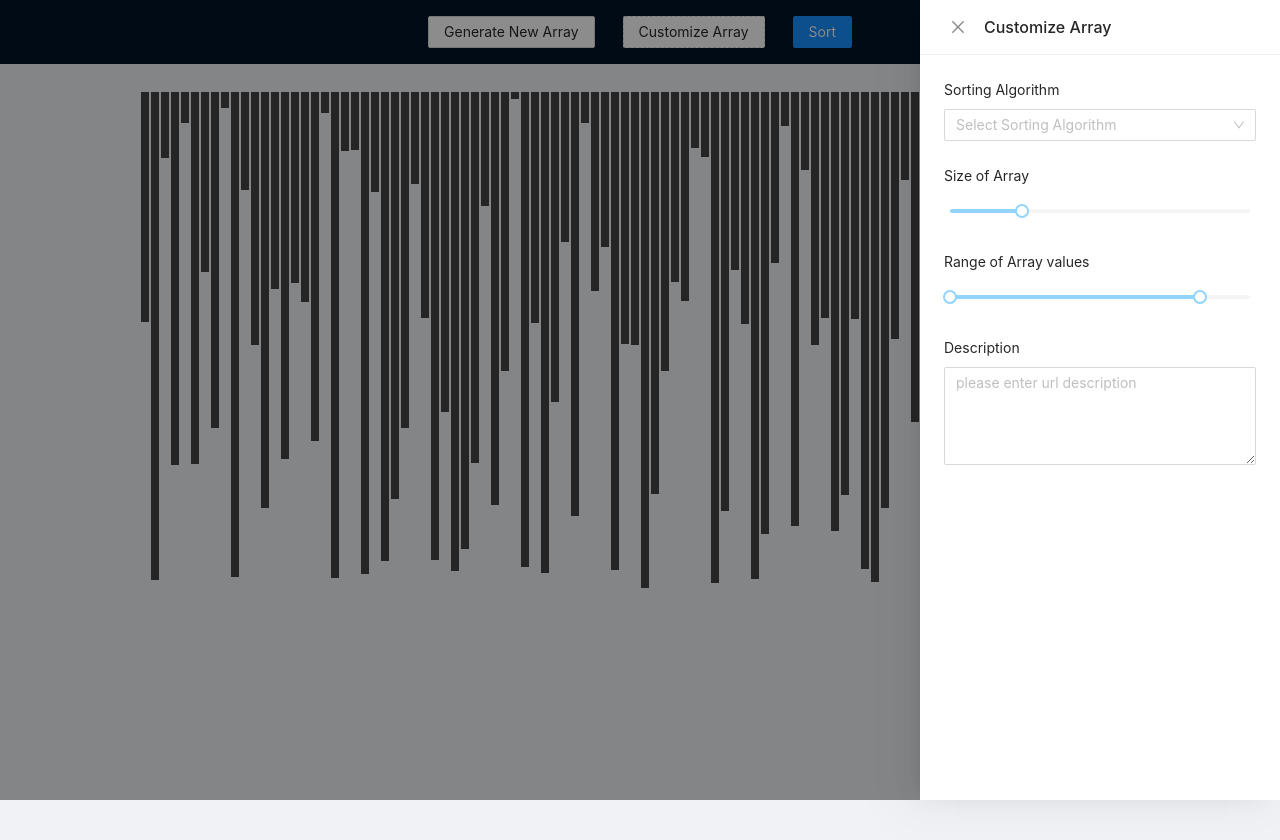
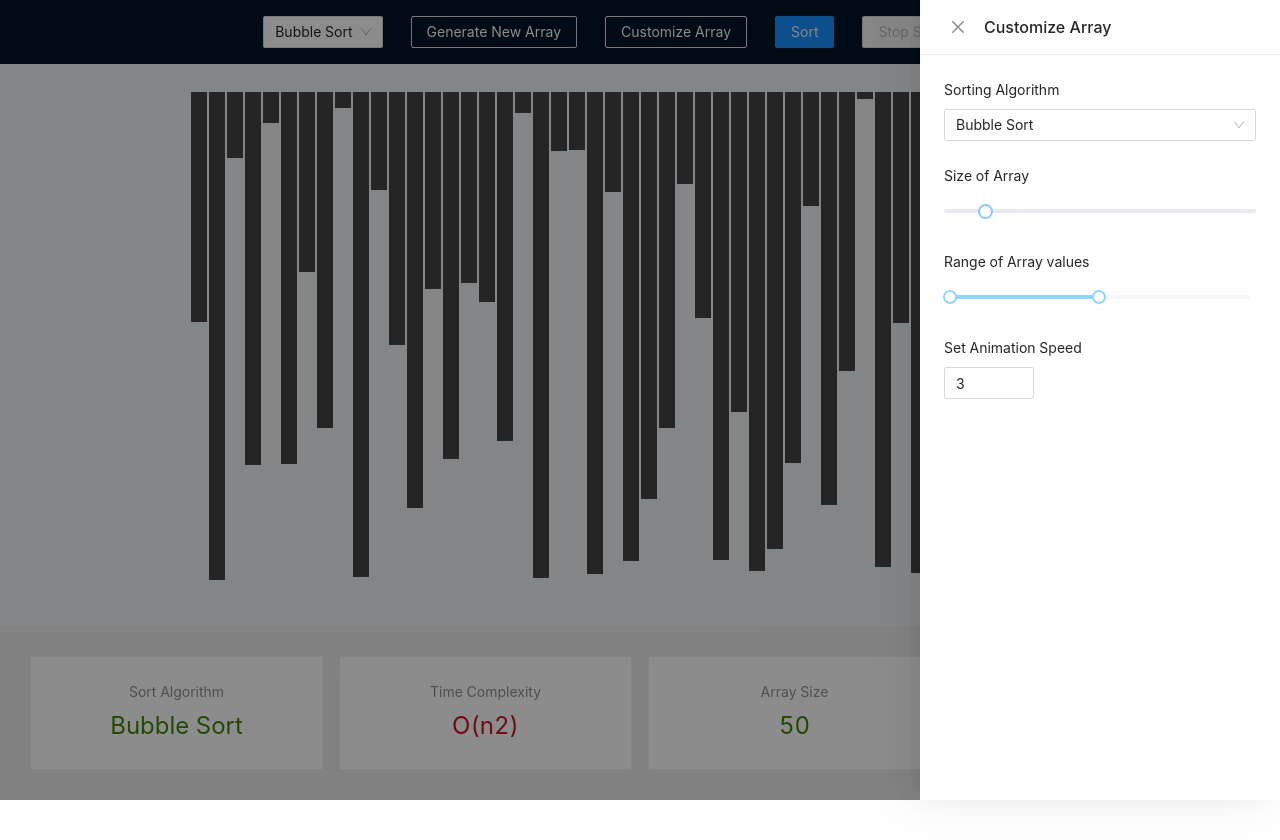
Before and after one commit to sapnatomar/sorting-algorithm-visualiser, a React (Create React App) app: page / in a window 1280 px wide. Both pictures are taken after a click on the button "Customize Array". Shown: the top 840 px of the page. After the commit the page ends 800 px from the top, so only its background shows below. Built offline with nearby package versions, Linux system fonts and the light colour scheme.

Commit message:
implement Insertion sort and Quick sort Algorithm

```diff
--- a/src/algorithms/InsertionSort.js
+++ b/src/algorithms/InsertionSort.js
@@ -0,0 +1,25 @@
+function insertionSort(array, actions) {
+  const size = array.length;
+  for (let i = 0; i < size; i++) {
+    const key = array[i];
+    let j = i - 1;
+    while (j >= 0) {
+      actions.push([0, j, j + 1]);
+      if (array[j] > key) {
+        actions.push([1, j + 1, array[j]]);
+        actions.push([2, j, j + 1]);
+
+        array[j + 1] = array[j];
+        j--;
+      } else {
+        actions.push([2, j, j + 1]);
+        break;
+      }
+    }
+
+    array[j + 1] = key;
+    actions.push([1, j + 1, key]);
+  }
+}
+
+export default insertionSort;
--- a/src/algorithms/QuickSort.js
+++ b/src/algorithms/QuickSort.js
@@ -0,0 +1,50 @@
+function swap(array, i, j, actions) {
+  actions.push([1, i, array[j]]);
+  actions.push([1, j, array[i]]);
+
+  const temp = array[i];
+  array[i] = array[j];
+  array[j] = temp;
+}
+
+function partition(array, low, high, actions) {
+  //const randomIndex = Math.floor(Math.random() * (high - low + 1) + low);
+  //swap(array, low, low + randomIndex, actions);
+  const pivot = array[low];
+  let i = low;
+  let j = high;
+
+  while (i < j) {
+    while (array[i] <= pivot) {
+      actions.push([0, low, i]);
+      actions.push([2, low, i]);
+      i++;
+    }
+    while (array[j] > pivot) {
+      actions.push([0, low, j]);
+      actions.push([2, low, j]);
+      j--;
+    }
+    if (i < j) {
+      actions.push([0, i, j]);
+      swap(array, i, j, actions);
+      actions.push([2, i, j]);
+    }
+  }
+
+  actions.push([0, low, j]);
+  swap(array, low, j, actions);
+  actions.push([2, low, j]);
+
+  return j;
+}
+
+function quickSort(array, low, high, actions) {
+  if (low < high) {
+    const partitionIndex = partition(array, low, high, actions);
+    quickSort(array, low, partitionIndex - 1, actions);
+    quickSort(array, partitionIndex + 1, high, actions);
+  }
+}
+
+export default quickSort;
--- a/src/algorithms/Sort.js
+++ b/src/algorithms/Sort.js
@@ -1,10 +1,9 @@
 import bubbleSort from "./BubbleSort";
 import selectionSort from "./SelectionSort";
+import insertionSort from "./InsertionSort";
+import quickSort from "./QuickSort";
 // import mergeSort from "./MergeSort";
-// import quickSort from "./QuickSort";
-// import selectionSort from "./SelectionSort";
 // import heapSort from "./HeapSort";
-//import insertionSort from "./InsertionSort";
 
 export default function sortArray(array, type) {
   const actions = [];
@@ -14,8 +13,10 @@ export default function sortArray(array, type) {
   } else if (type === "Selection Sort") {
     selectionSort(auxillaryArray, actions);
   } else if (type === "Insertion Sort") {
+    insertionSort(auxillaryArray, actions);
   } else if (type === "Merge Sort") {
   } else if (type === "Quick Sort") {
+    quickSort(auxillaryArray, 0, array.length - 1, actions);
   } else {
     bubbleSort(auxillaryArray, actions);
   }
--- a/src/components/CustomizeArrayDrawer.js
+++ b/src/components/CustomizeArrayDrawer.js
@@ -1,6 +1,6 @@
 import React, { Component } from "react";
 
-import { Drawer, Form, Button, Col, Row, Input, Select, Slider } from "antd";
+import { Drawer, Form, Col, Row, Select, Slider, InputNumber } from "antd";
 
 const { Option } = Select;
 
@@ -10,10 +10,14 @@ export class CustomizeArrayDrawer extends Component {
       size,
       min_value,
       max_value,
+      sortMethod,
+      animation_speed,
       visible,
       onClose,
       handleSizeChange,
       handleValueChange,
+      handleAnimationSpeedChange,
+      onSortMethodChange,
     } = this.props;
 
     return (
@@ -27,11 +31,19 @@ export class CustomizeArrayDrawer extends Component {
         <Form layout="vertical" hideRequiredMark>
           <Row gutter={16}>
             <Col span={24}>
-              <Form.Item name="algorithm" label="Sorting Algorithm">
-                <Select placeholder="Select Sorting Algorithm">
+              <Form.Item
+                name="algorithm"
+                label="Sorting Algorithm"
+                initialValue={sortMethod}
+              >
+                <Select
+                  placeholder="Select Sorting Algorithm"
+                  onChange={onSortMethodChange}
+                >
+                  <Option value="Bubble Sort">Bubble Sort</Option>
+                  <Option value="Selection Sort">Selection Sort</Option>
+                  <Option value="Insertion Sort">Insertion Sort</Option>
                   <Option value="Merge Sort">Merge Sort</Option>
-                  <Option value="Buttble Sort">Bubble Sort</Option>
-                  <Option value="Selection Sort">Selection Sort</Option>
                   <Option value="Quick Sort">Quick Sort</Option>
                   <Option value="Heap Sort">Heap Sort</Option>
                 </Select>
@@ -40,27 +52,34 @@ export class CustomizeArrayDrawer extends Component {
           </Row>
           <Row gutter={16}>
             <Col span={24}>
-              <Form.Item name="size" label="Size of Array">
-                <Slider
-                  defaultValue={size}
-                  min={5}
-                  max={400}
-                  step={5}
+              <Form.Item name="size" label="Size of Array" initialValue={size}>
+                <input
+                  type="range"
+                  min="5"
+                  max="400"
+                  value={size}
+                  className="slider"
+                  id="myRange"
+                  onClick={handleSizeChange}
                   onChange={handleSizeChange}
-                  autoFocus={true}
+                  onMouseUp={handleSizeChange}
                 />
               </Form.Item>
             </Col>
           </Row>
           <Row gutter={16}>
             <Col span={24}>
-              <Form.Item name="value_range" label="Range of Array values">
+              <Form.Item
+                name="value_range"
+                label="Range of Array values"
+                initialValue={[min_value, max_value]}
+              >
                 <Slider
                   range
-                  defaultValue={[min_value, max_value]}
                   min={5}
-                  max={600}
+                  max={1000}
                   onChange={handleValueChange}
+                  onAfterChange={handleValueChange}
                   autoFocus={true}
                 />
               </Form.Item>
@@ -69,18 +88,14 @@ export class CustomizeArrayDrawer extends Component {
           <Row gutter={16}>
             <Col span={24}>
               <Form.Item
-                name="description"
-                label="Description"
-                rules={[
-                  {
-                    required: true,
-                    message: "please enter url description",
-                  },
-                ]}
+                name="animation_speed"
+                label="Set Animation Speed"
+                initialValue={animation_speed}
               >
-                <Input.TextArea
-                  rows={4}
-                  placeholder="please enter url description"
+                <InputNumber
+                  min={1}
+                  max={15}
+                  onChange={handleAnimationSpeedChange}
                 />
               </Form.Item>
             </Col>
--- /dev/null
+++ b/src/components/Log.js
@@ -0,0 +1,9 @@
+import React from "react";
+
+export default function Log() {
+  return (
+    <div>
+      <h1>Hello</h1>
+    </div>
+  );
+}
--- a/src/components/Visualizer.css
+++ b/src/components/Visualizer.css
@@ -1,10 +1,22 @@
-.header Button {
+.AppContainer {
+  min-height: 100vh !important;
+}
+
+.header Button,
+.header .ant-select {
   margin-left: 1em;
   margin-right: 1em;
 }
 
+.header Button {
+  color: white;
+}
+
+.main-section {
+  margin-bottom: 37px;
+}
+
 .array-container {
-  min-height: 100vh !important;
   flex-direction: row;
   align-items: flex-start;
   display: inline-flex;
@@ -16,3 +28,42 @@
   display: inline-block;
   margin: 0 1px;
 }
+
+.slider {
+  -webkit-appearance: none;
+  width: 100%;
+  height: 4px;
+  background: #d3d3ea;
+  border-radius: 5px;
+  outline: none;
+  opacity: 0.5;
+  -webkit-transition: 0.2s;
+  transition: opacity 0.2s;
+}
+
+.slider::-webkit-slider-thumb {
+  -webkit-appearance: none;
+  width: 15px;
+  height: 15px;
+  border-radius: 50%;
+  border: 2px solid #1890ff;
+  background: white;
+  cursor: pointer;
+}
+
+.slider::-moz-range-thumb {
+  width: 15px;
+  height: 15px;
+  border-radius: 50%;
+  border: 1px solid blue;
+  background: whitesmoke;
+  cursor: pointer;
+}
+
+.site-statistic-demo-card {
+  bottom: 0;
+  width: -webkit-fill-available;
+  position: fixed;
+  background: #ececec;
+  padding: 30px;
+}
--- a/src/components/Visualizer.js
+++ b/src/components/Visualizer.js
@@ -1,20 +1,29 @@
 import React, { Component } from "react";
-import "antd/dist/antd.css";
-import { Layout, Button } from "antd";
-import "./Visualizer.css";
-import CustomizeArrayDrawer from "./CustomizeArrayDrawer.js";
-
+import CustomizeArrayDrawer from "./CustomizeArrayDrawer";
+// import Log from "./Log";
 import sortArray from "../algorithms/Sort.js";
 
+import { Statistic, Card, Row, Col } from "antd";
+import { ArrowUpOutlined } from "@ant-design/icons";
+
+import "./Visualizer.css";
+import "antd/dist/antd.css";
+import { Layout, Button, Select, notification } from "antd";
+import { SmileOutlined } from "@ant-design/icons";
+
 const { Header, Content } = Layout;
-
-function randomIntFromInterval(min, max) {
-  return Math.floor(Math.random() * (max - min + 1) + min);
-}
-
-const ANIMATION_SPEED = 3;
+const { Option } = Select;
 const COLOR1 = "#444";
 const COLOR2 = "red";
+
+const complexity = {
+  "Bubble Sort": "O(n2)",
+  "Selection Sort": "O(n2)",
+  "Insertion Sort": "O(n2)",
+  "Merge Sort": "O(nlog(n))",
+  "Quick Sort": "O(nlog(n))",
+  "Heap Sort": "O(nlog(n))",
+};
 
 export default class Visual extends Component {
   constructor(props) {
@@ -22,11 +31,15 @@ export default class Visual extends Component {
 
     this.state = {
       array: [],
-      size: 100,
+      size: 50,
       min_value: 5,
       max_value: 500,
+      animation_speed: 3,
+      sortMethod: "Bubble Sort",
       isDrawerVisible: false,
       isSorting: false,
+      log: [],
+      reset: false,
     };
   }
 
@@ -34,28 +47,34 @@ export default class Visual extends Component {
     this.generateArray();
   }
 
+  // show drawer to customize the array
   showDrawer = () => {
     this.setState({
       isDrawerVisible: true,
     });
   };
 
+  // closes 'customize array' drawer
   onClose = () => {
     this.setState({
       isDrawerVisible: false,
     });
   };
 
+  handleReset = () => {
+    this.setState({ reset: !this.state.reset });
+  };
+
+  //chandler to change size of the array
   handleSizeChange = (e) => {
-    this.setState({
-      size: e,
-    });
-
+    this.setState({ size: e.target.value });
     this.generateArray();
   };
 
+  //handler to change range of value of elements in array
   handleValueChange = (e) => {
     const [x, y] = e;
+
     this.setState({
       min_value: Math.min(x, y),
       max_value: Math.max(x, y),
@@ -64,6 +83,17 @@ export default class Visual extends Component {
     this.generateArray();
   };
 
+  //handles change in sort method
+  onSortMethodChange = (e) => {
+    this.setState({ sortMethod: e });
+  };
+
+  //change animation speed
+  handleAnimationSpeedChange = (e) => {
+    this.setState({ animation_speed: parseInt(e) });
+  };
+
+  //generate a random array
   generateArray = () => {
     const array = [];
     const { size, min_value, max_value } = this.state;
@@ -74,9 +104,22 @@ export default class Visual extends Component {
     this.setState({ array });
   };
 
+  openNotification = (sorting_time, size, sortMethod, animation_speed) => {
+    notification.open({
+      message: "Hurray!",
+      description: `Took ${sorting_time} milliseconds to sort an array of size ${size} using ${sortMethod} when animation speed is ${animation_speed}.`,
+      icon: <SmileOutlined style={{ color: "#108ee9" }} />,
+    });
+  };
+
+  //main sort handler, animates and sorts the array
   handleSort = () => {
-    //this.setState({ isSorting: true });
-    const actions = sortArray(this.state.array, "Selection Sort");
+    //indicates sorting is about to be performed so disable all other input fields
+    this.setState({ isSorting: true });
+    const { sortMethod, animation_speed, size } = this.state;
+    const actions = sortArray(this.state.array, sortMethod);
+
+    //actions.map((item) => console.log("item", item));
 
     for (let i = 0; i < actions.length; i++) {
       const arrayBar = Array.from(document.querySelectorAll(".array-bar"));
@@ -89,14 +132,30 @@ export default class Visual extends Component {
           const color = type === 2 ? COLOR1 : COLOR2;
           bar1.style.backgroundColor = color;
           bar2.style.backgroundColor = color;
-        }, i * ANIMATION_SPEED);
+        }, i * animation_speed);
       } else {
         setTimeout(() => {
           //bar1.style.color = COLOR2;
           bar1.style.height = `${y}px`;
-        }, i * ANIMATION_SPEED);
+        }, i * animation_speed);
       }
     }
+
+    //reset disabled state of all button to false
+    const sorting_time = animation_speed * actions.length;
+
+    setTimeout(() => {
+      this.openNotification(sorting_time, size, sortMethod, animation_speed);
+      this.setState({
+        isSorting: false,
+        log: this.state.log.push([
+          sortMethod,
+          size,
+          animation_speed,
+          sorting_time,
+        ]),
+      });
+    }, parseInt(sorting_time));
   };
 
   render() {
@@ -105,24 +164,57 @@ export default class Visual extends Component {
       size,
       min_value,
       max_value,
+      sortMethod,
+      animation_speed,
       isDrawerVisible,
       isSorting,
     } = this.state;
 
     return (
-      <Layout>
+      <Layout className="AppContainer">
         <Header className="header">
-          <Button onClick={this.generateArray} disabled={isSorting}>
+          <Select
+            defaultValue={sortMethod}
+            placeholder="Select Sorting Algorithm"
+            onChange={this.onSortMethodChange}
+            disabled={isSorting}
+          >
+            <Option value="Bubble Sort">Bubble Sort</Option>
+            <Option value="Selection Sort">Selection Sort</Option>
+            <Option value="Insertion Sort">Insertion Sort</Option>
+            <Option value="Merge Sort">Merge Sort</Option>
+            <Option value="Quick Sort">Quick Sort</Option>
+            <Option value="Heap Sort">Heap Sort</Option>
+          </Select>
+          <Button
+            type="ghost"
+            onClick={this.generateArray}
+            disabled={isSorting}
+          >
             Generate New Array
           </Button>
-          <Button type="dashed" onClick={this.showDrawer} disabled={isSorting}>
+          <Button type="ghost" onClick={this.showDrawer} disabled={isSorting}>
             Customize Array
           </Button>
-          <Button type="primary" onClick={this.handleSort}>
+          <Button
+            className="sort"
+            type="primary"
+            onClick={this.handleSort}
+            disabled={isSorting}
+          >
             Sort
           </Button>
+          <Button
+            type="primary"
+            className="sort"
+            onClick={this.handleReset}
+            disabled={!isSorting}
+          >
+            Stop Sort (Broken)
+          </Button>
         </Header>
-        <Layout className="layout">
+
+        <Layout className="layout main-section">
           <Content className="array-container" style={{ padding: "0 50px" }}>
             {array.map((value, index) => (
               <div
@@ -141,13 +233,66 @@ export default class Visual extends Component {
             size={size}
             min_value={min_value}
             max_value={max_value}
+            sortMethod={sortMethod}
+            animation_speed={animation_speed}
             visible={isDrawerVisible}
             onClose={this.onClose}
             handleValueChange={this.handleValueChange}
             handleSizeChange={this.handleSizeChange}
+            onSortMethodChange={this.onSortMethodChange}
+            handleAnimationSpeedChange={this.handleAnimationSpeedChange}
           />
+        </Layout>
+
+        <Layout>
+          <div className="site-statistic-demo-card">
+            <Row gutter={16}>
+              <Col span={6}>
+                <Card>
+                  <Statistic
+                    title="Sort Algorithm"
+                    value={sortMethod}
+                    valueStyle={{ color: "#3f8600" }}
+                  />
+                </Card>
+              </Col>
+              <Col span={6}>
+                <Card>
+                  <Statistic
+                    title="Time Complexity"
+                    value={complexity[sortMethod]}
+                    valueStyle={{ color: "#cf1322" }}
+                  />
+                </Card>
+              </Col>
+              <Col span={6}>
+                <Card>
+                  <Statistic
+                    title="Array Size"
+                    value={size}
+                    valueStyle={{ color: "#3f8600" }}
+                  />
+                </Card>
+              </Col>
+              <Col span={6}>
+                <Card>
+                  <Statistic
+                    title="Animation Speed"
+                    value={animation_speed}
+                    valueStyle={{ color: "#3f4200" }}
+                    prefix={<ArrowUpOutlined />}
+                    suffix="ms"
+                  />
+                </Card>
+              </Col>
+            </Row>
+          </div>
         </Layout>
       </Layout>
     );
   }
 }
+
+function randomIntFromInterval(min, max) {
+  return Math.floor(Math.random() * (max - min + 1) + min);
+}
```
